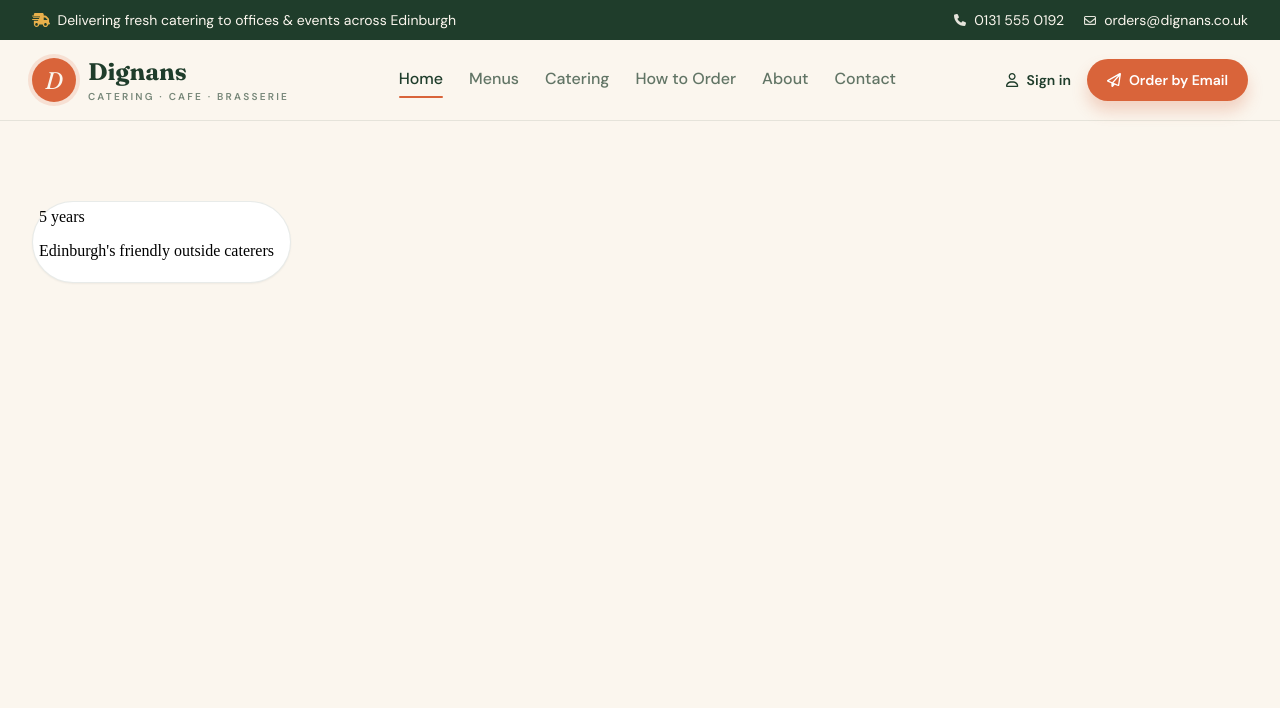
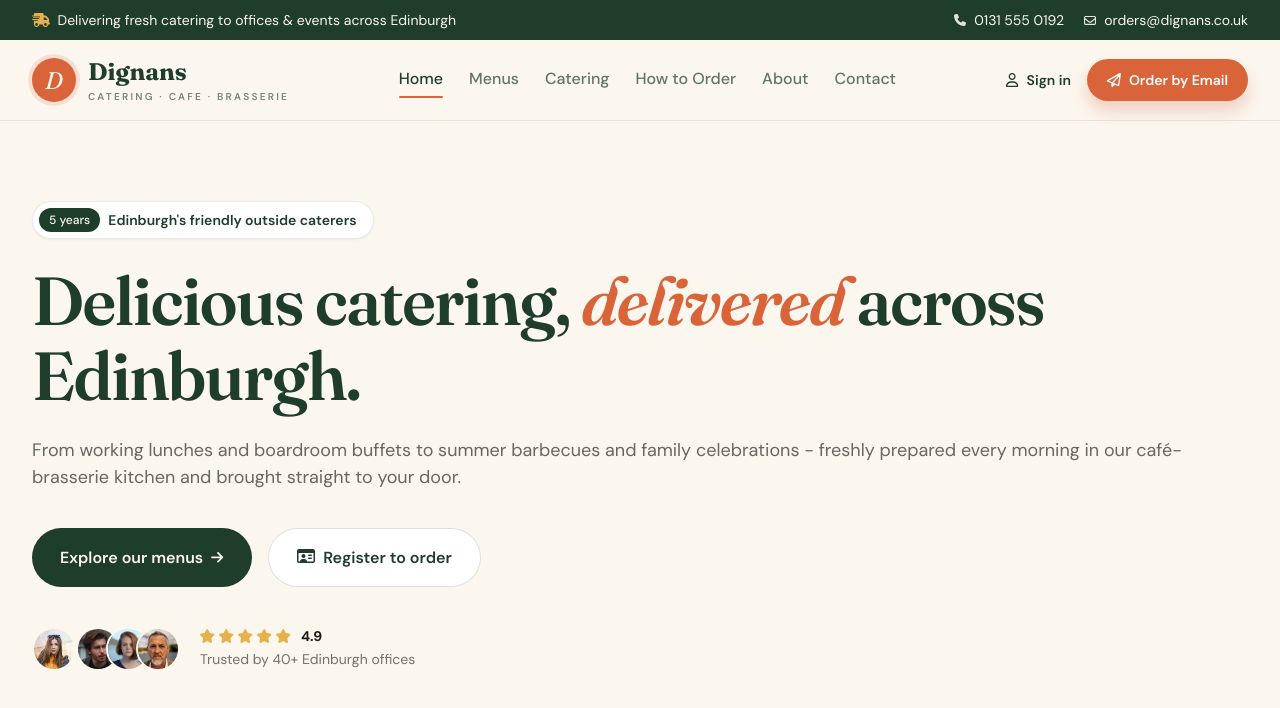
Before and after one commit to Aleks-Po/Dignans-Catering-Website, a plain HTML site: page index.html in a window 1280 px wide. Drawn offline with Linux system fonts and the light colour scheme.

Commit message:
left side of hero section is done

```diff
--- a/css/style.css
+++ b/css/style.css
@@ -48,6 +48,14 @@
 	inherits: true;
 	initial-value: rgba(26, 26, 23, 0.65);
 }
+
+@property --brighterGeneralFontColour {
+	syntax: "<color>";
+	inherits: true;
+	initial-value: rgba(26, 26, 23, 1);
+}
+
+
 
 
 
@@ -273,9 +281,115 @@ header {
 	padding: 80px 0;
 }
 .hero_section-home .hero_details {
+	display: flex;
+	flex-direction: column;
+	gap: 24px;
+}
+.hero_section-home .hero_details .subheading_block {
+	display: flex;
+	align-items: center;
+	gap: 8px;
 	padding: 6px 16px 6px 6px;
 	background: var(--additionalColour);
 	border-radius: 99px;
 	border: 1px solid color-mix(in srgb, var(--primaryColour) 10%, transparent);
 	box-shadow: 0 1px 2px 0 rgba(0, 0, 0, 0.05);
+	font-family: "DMSans";
+	width: fit-content;
 }
+.hero_section-home .hero_details .subheading_block span {
+	color: var(--secondaryColour);
+	background: var(--primaryColour);
+	border-radius: 99px;
+	padding: 4px 10px;
+	display: block;
+	height: fit-content;
+	font-size: 12px;
+	font-weight: 500;
+}
+.hero_section-home .hero_details .subheading_block p {
+	margin: 0;
+	font-size: 14px;
+	color: var(--primaryColour);
+	font-weight: 600;
+}
+.hero_section-home .hero_details h1 {
+	margin: 0;
+	font-family: "Fraunces";
+	color: var(--primaryColour);
+	font-size: 68px;
+	font-weight: 600;
+	line-height: 1.1;
+	letter-spacing: -1.5px;
+}
+.hero_section-home .hero_details h1 .highlighted_word {
+	color: var(--accentColour);
+	font-family: "Fraunces-Italic";
+}
+.hero_section-home .hero_details p {
+	color: var(--generalFontColour);
+	font-size: 18px;
+	font-family: "DMSans";
+	line-height: 1.5;
+	margin: 0 0 13px;
+}
+.hero_section-home .hero_details .button_group {
+	display: flex;
+	gap: 16px;
+	padding: 0 0 16px;
+}
+.hero_section-home .hero_details .button_group a {
+	color: var(--secondaryColour);
+	padding: 18px 28px;
+	background: var(--primaryColour);
+	border-radius: 99px;
+	font-family: "DMSans";
+	font-weight: 600;
+	display: flex;
+	gap: 8px;
+	align-items: center;
+}
+.hero_section-home .hero_details .button_group a:last-child {
+	background: var(--additionalColour);
+	color: var(--primaryColour);
+	border: 1px solid color-mix(in srgb, var(--primaryColour) 15%, transparent);
+}
+.review_block {
+	display: flex;
+	gap: 20px;
+}
+.hero_section-home .hero_details .user_icons {
+	display: flex;
+}
+.hero_section-home .hero_details .user_icons img {
+	display: inline;
+	height: 40px;
+	width: 40px;
+	border-radius: 50px;
+	border: 2px solid var(--secondaryColour);
+}
+.hero_section-home .hero_details .user_icons img:nth-child(1n + 3) {
+	margin: 0 0 0 -14px;
+}
+.hero_section-home .hero_details .review_details {
+	display: flex;
+	flex-direction: column;
+	gap: 4px;
+}
+.hero_section-home .hero_details .review_star_rating {
+	display: flex;
+	align-items: center;
+	gap: 4px;
+}
+.hero_section-home .hero_details .review_star_rating span {
+	color: var(--brighterGeneralFontColour);
+	font-family: "DMSans";
+	padding: 0 0 0 6px;
+	font-weight: 700;
+	font-size: 14px;
+}
+.hero_section-home .hero_details .review_details .review_text p{
+	margin: 0;
+	font-size: 14px;
+	color: color-mix(in srgb, var(--brighterGeneralFontColour) 60%, transparent);
+}
--- a/index.html
+++ b/index.html
@@ -16,21 +16,24 @@
 
 				<div>
 					<div class="delivery_title">
-						<img src="./assets/images/top_bar_content/delivery_car_icon.svg" alt="">
+						<img src="./assets/images/top_bar_content/delivery_car_icon.svg" alt="delivery_car_icon">
 						<span>Delivering fresh catering to offices & events across Edinburgh</span>
 					</div>
 				</div>
 
 				<div>
 					<div class="delivery_details">
+
 						<div class="details">
-							<img src="./assets/images/top_bar_content/phone_icon.svg" alt="">
+							<img src="./assets/images/top_bar_content/phone_icon.svg" alt="phone_icon">
 							<a href="tel:+441315550192" title="+44 131 555 0192">0131 555 0192</a>
 						</div>
+
 						<div class="details">
-							<img src="./assets/images/top_bar_content/mail_icon.svg" alt="">
+							<img src="./assets/images/top_bar_content/mail_icon.svg" alt="mail_icon">
 							<a href="mailto:orders@dignans.co.uk" title="orders@dignans.co.uk">orders@dignans.co.uk</a>
 						</div>
+
 					</div>
 				</div>
 
@@ -56,14 +59,12 @@
 				<div class="container navbar_wrap">
 
 					<a href="./index.html" class="website_logo_container">
-
 						<div class="website_logo">D</div>
 
 						<div class="website_name">
 							<h2>dignans</h2>
 							<p>catering &middot; cafe &middot; brasserie</p>
 						</div>
-
 					</a>
 
 					<div class="website_navLinks_container">
@@ -79,12 +80,12 @@
 
 					<div class="website_navAdditionalLinks_container">
 						<a href="#" class="register">
-							<img src="./assets/images/header_content/user_icon.svg" alt="">
+							<img src="./assets/images/header_content/user_icon.svg" alt="user_icon">
 							<span>Sign in</span>
 						</a>
 
 						<a href="#" class="order_by_email">
-							<img src="./assets/images/header_content/plane_icone.svg" alt="">
+							<img src="./assets/images/header_content/plane_icone.svg" alt="plane_icone">
 							<span>Order by Email</span>
 						</a>
 					</div>
@@ -119,6 +120,41 @@
 								<p>Edinburgh's friendly outside caterers</p>
 							</div>
 
+							<h1>Delicious catering, <span class="highlighted_word">delivered</span> across Edinburgh.</h1>
+
+							<p>
+								From working lunches and boardroom buffets to summer barbecues and family celebrations - freshly prepared every morning in our café-brasserie kitchen and brought straight to your door.
+							</p>
+
+							<div class="button_group">
+								<a href="#">Explore our menus <span><img src="./assets/images/hero_section-home/arrow_icon.svg" alt="arrow_icon"></span></a>
+								<a href="#"><span><img src="./assets/images/hero_section-home/id-card_icon.svg" alt="id-card_icon"></span> Register to order</a>
+							</div>
+
+							<div class="review_block">
+
+								<div class="user_icons">
+									<img src="./assets/images/hero_section-home/review_user1.jpg" alt="photo of girl's face">
+									<img src="./assets/images/hero_section-home/review_user2.jpg" alt="photo of man's face">
+									<img src="./assets/images/hero_section-home/review_user3.jpg" alt="photo of girl's face">
+									<img src="./assets/images/hero_section-home/review_user4.jpg" alt="photo of man's face">
+								</div>
+
+								<div class="review_details">
+									<div class="review_star_rating">
+										<img src="./assets/images/hero_section-home/star_icon.svg" alt="/star_icon">
+										<img src="./assets/images/hero_section-home/star_icon.svg" alt="/star_icon">
+										<img src="./assets/images/hero_section-home/star_icon.svg" alt="/star_icon">
+										<img src="./assets/images/hero_section-home/star_icon.svg" alt="/star_icon">
+										<img src="./assets/images/hero_section-home/star_icon.svg" alt="/star_icon">
+										<span>4.9</span>
+									</div>
+									<div class="review_text">
+										<p>Trusted by 40+ Edinburgh offices</p>
+									</div>
+								</div>
+
+							</div>
 
 						</div>
 
```
Also changed, not shown: assets/images/hero_section-home/arrow_icon.svg (added), assets/images/hero_section-home/id-card_icon.svg (added), assets/images/hero_section-home/review_user1.jpg (added), assets/images/hero_section-home/review_user2.jpg (added), assets/images/hero_section-home/review_user3.jpg (added), assets/images/hero_section-home/review_user4.jpg (added), assets/images/hero_section-home/star_icon.svg (added).
